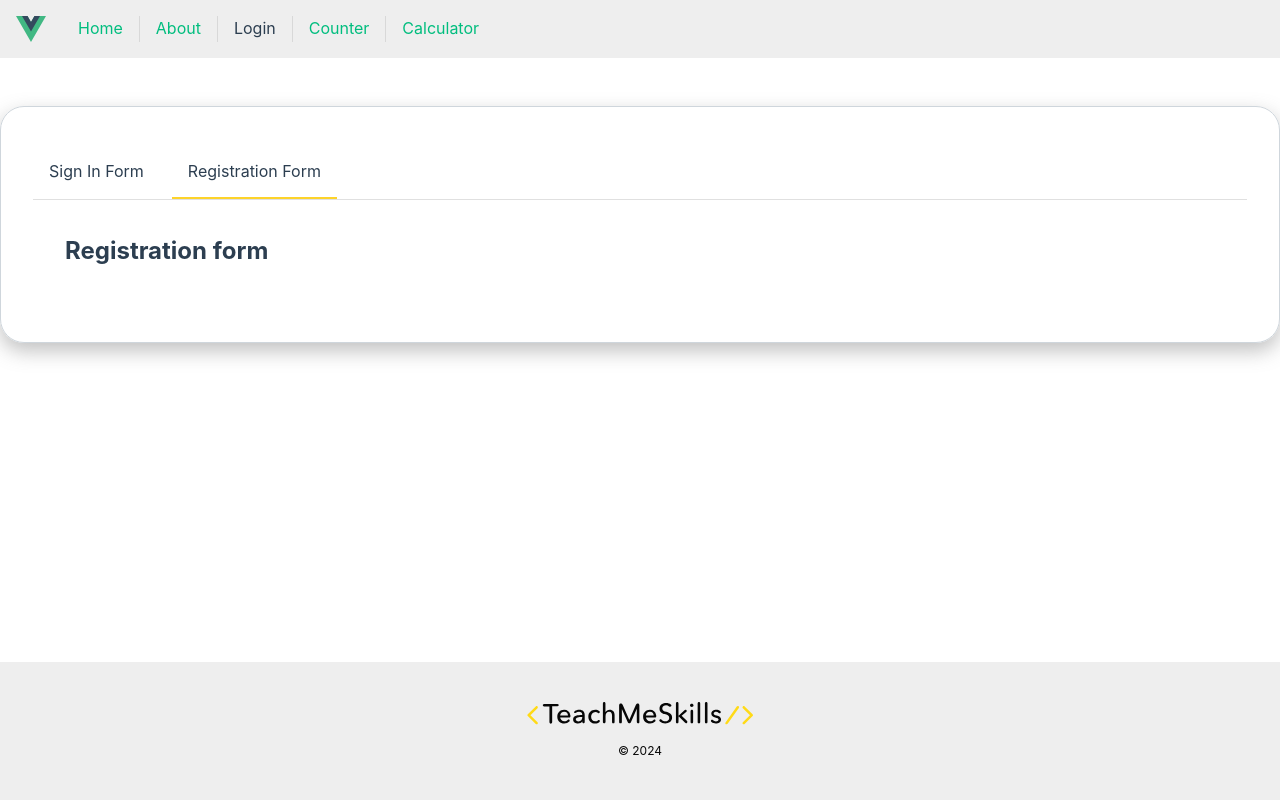
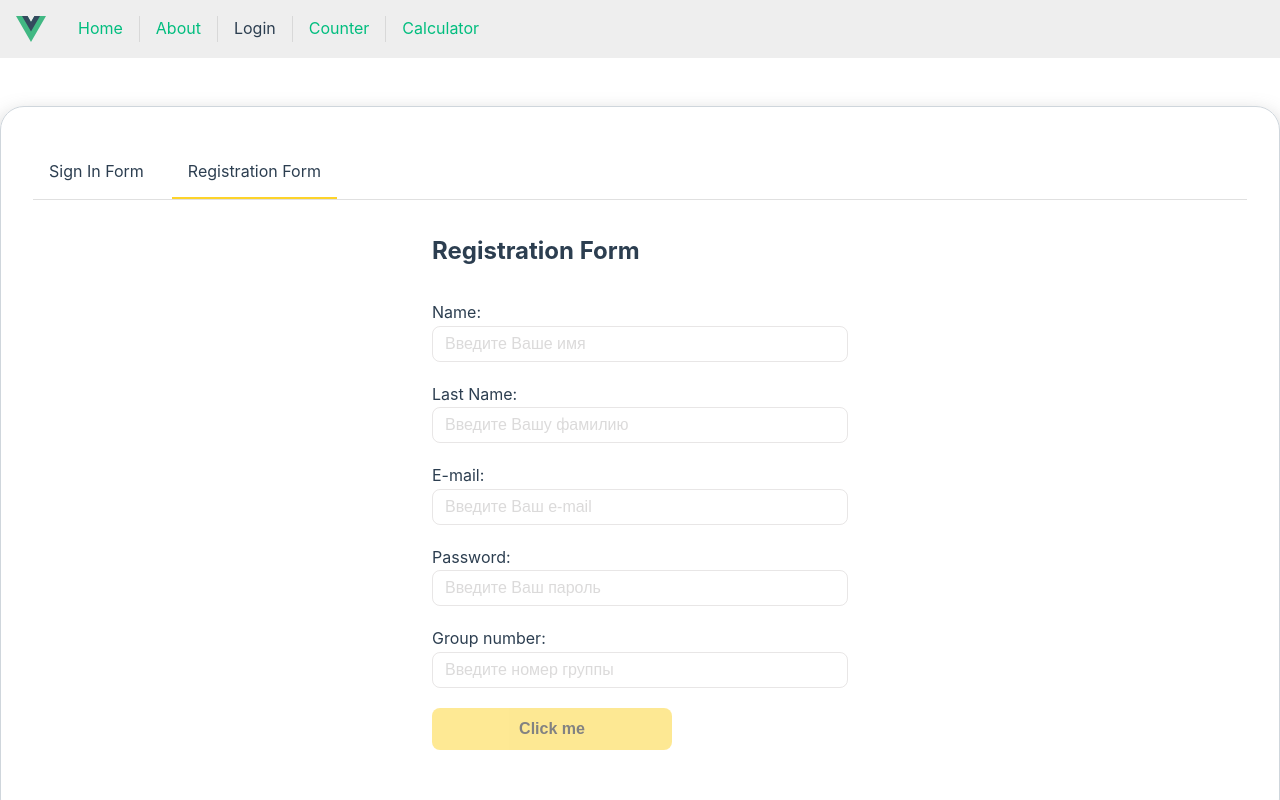
Before and after one commit to Yuri-Kuichik/wd17_vue_app, a Vue app: page /login in a window 1280 px wide. Both pictures are taken after a click on the element "Registration Form". Shown: the top 800 px of the page. Built offline with nearby package versions, Linux system fonts and the light colour scheme.

Commit message:
SignIn&Registration Form

```diff
--- a/src/components/BaseInput.vue
+++ b/src/components/BaseInput.vue
@@ -10,10 +10,20 @@ export default {
             required: true
         },
         placeholder: String,
+        value: {
+          type: [String, Number],
+          default: ''
+        },
         errorMessage: {
             type: String,
             default: 'Error message'
         }
+    },
+
+    methods: {
+      inputValue(event) {
+        this.$emit('changeVal', event.target.value)
+      }
     }
 }
 
@@ -26,10 +36,11 @@ export default {
             <input
                 type="text"
                 :name="name"
-                :placeholder
-                @input="$emit('changeValue', $event.target.value)"
+                :placeholder="placeholder"
+                @input="inputValue"
+                :value="value"
             />
-            <span class="base-input__error"> {{ errorMessage }}</span>
+            <span v-if="errorMessage" class="base-input__error"> {{ errorMessage }}</span>
         </div>
     </div>
 
@@ -46,19 +57,18 @@ input {
   width: 100%;
   max-width: 100%;
   min-height: 32px;
-  border: 1px solid rgba(0, 0, 0, .2);
+  border: 1px solid rgba(139, 132, 132, 0.2);
   border-radius: 8px;
   font-size: 1rem;
   cursor: pointer;
   background: var(--color-white) !important;
 
   &::placeholder {
-    color: rgba(0, 0, 0, .26);
+    color: rgba(117, 113, 113, 0.26);
   }
 
   &:focus-visible {
     border-color: rgb(253, 211, 42);
-    /* border-color: var(--color-primary); */
   }
 }
 
@@ -87,11 +97,10 @@ input {
     right: 5px;
     padding: 8px;
     border-radius: 20px;
-    /* color: var(--color-text-emphasis); */
   }
 
   &_password button:hover {
-    background: rgba(192, 201, 216, .2);
+    background: rgba(145, 149, 157, 0.2);
   }
 
   &.js--error input {
@@ -99,7 +108,7 @@ input {
   }
 
   &__error {
-    margin-top: 4px;
+    margin-top: 5px;
     display: block;
     color: var(--colors-error);
     font-size: 12px;
--- a/src/components/RegistrationForm.vue
+++ b/src/components/RegistrationForm.vue
@@ -2,47 +2,137 @@
     export default{
         data() {
             return {
-                username: '',
+                dataUser: {
+                    userName: '',
+                    lastName: '',
+                    email: '',
                     password: '',
-                email: '',
+                    groupNumber: '',
                     course_group: 15,
                     emailErrorMsg: '',
-                passwordErrorMsg: ''
+                    passwordErrorMsg: '',
+                    userNameErrorMsg: '',
+                    lastNameErrorMsg: '',
+                    groupNumberErrorMsg: '',
+                }
             }
         },
 
         methods: {
-            changeVal(val) {
-                console.log(val)
+            changeVal(field, val) {
+                this.dataUser[field] = val
             },
             sendForm() {
                 let data = {
-                    email: this.email,
-                    password: this.password,
-                    username: this.username,
+                    email: this.dataUser.email,
+                    password: this.dataUser.password,
+                    userName: this.dataUser.userName,
+                    lastName: this.dataUser.lastName,
+                    groupNumber: this.dataUser.groupNumber,
                     course_group: 15,
                 }
 
                 console.log(data)
             }
         },
+
+        computed: {
+            isDisabledButton() {
+                const EMAIL_REGEXP = /^(([^<>()[\].,;:\s@"]+(\.[^<>()[\].,;:\s@"]+)*)|(".+"))@(([^<>()[\].,;:\s@"]+\.)+[^<>()[\].,;:\s@"]{2,})$/
+                return !EMAIL_REGEXP.test(this.dataUser.email) ||
+                this.dataUser.password.length < 6 ||
+                !this.dataUser.userName ||
+                !this.dataUser.lastName ||
+                !this.dataUser.groupNumber
+            }
+        }
     }
 </script>
 
 <template>
+    <BaseLayout>
         <div class="registration-form-wrapper">
-        <form class="sign-in-form">
-            <h2>Registration form</h2>
+            <form class="registration-form" @submit.prevent="sendForm">
+                <h2 class="registration-form__title">Registration Form</h2>
 
+                <BaseInput
+                    placeholder="Введите Ваше имя"
+                    label="Name:"
+                    class="registration-form__input"
+                    @changeVal="changeVal('userName', $event)"
+                    :value="dataUser.userName"
+                    name="userName"
+                    :errorMessage="dataUser.userNameErrorMsg"
+                />
 
+                <BaseInput
+                    placeholder="Введите Вашу фамилию"
+                    label="Last Name:"
+                    class="registration-form__input"
+                    @changeVal="changeVal('lastName', $event)"
+                    :value="dataUser.lastName"
+                    name="lastName"
+                    :errorMessage="dataUser.lastNameErrorMsg"
+                />
+
+                <BaseInput
+                    placeholder="Введите Ваш e-mail"
+                    label="E-mail:"
+                    type="email"
+                    class="registration-form__input"
+                    @changeVal="changeVal('email', $event)"
+                    :value="dataUser.email"
+                    name="email"
+                    :errorMessage="dataUser.emailErrorMsg"
+                />
+
+                <BaseInput
+                    placeholder="Введите Ваш пароль"
+                    label="Password:"
+                    type="password"
+                    class="registration-form__input"
+                    @changeVal="changeVal('password', $event)"
+                    :value="dataUser.password"
+                    name="password"
+                    :errorMessage="dataUser.passwordErrorMsg"
+                />
+
+                <BaseInput
+                    placeholder="Введите номер группы"
+                    label="Group number:"
+                    class="registration-form__input"
+                    @changeVal="changeVal('groupNumber', $event)"
+                    :value="dataUser.groupNumber"
+                    name="groupNumber"
+                    :errorMessage="dataUser.groupNumberErrorMsg"
+                />
+
+                <BaseButton
+                    class="registration-form__button"
+                    @click.prevent="sendForm"
+                    :is-disabled="isDisabledButton"
+                />
             </form>
         </div>
+    </BaseLayout>
 </template>
 
 <style lang="scss" scoped>
-  .sign-in-form {
-    &_button {
-        margin-top: 1rem;
+.registration-form {
+    &__title {
+        margin-bottom: 30px;
+    }
+
+    &__input {
+        margin-bottom: 20px;
+    }
+
+    &__button {
+        cursor: pointer;
+
+        &:hover {
+            box-shadow: 0 10px 20px rgba(155, 162, 190, 0.3);
+        }
     }
 }
 </style>
--- a/src/components/SignInForm.vue
+++ b/src/components/SignInForm.vue
@@ -1,4 +1,6 @@
 <script>
+import BaseButton from './BaseButton.vue';
+
     export default{
         data() {
             return {
@@ -6,12 +8,21 @@
                 password: '',
                 emailErrorMsg: '',
                 passwordErrorMsg: '',
+                placeholder: '',
                 loading: false,
                 resData: null
             }
         },
 
         methods: {
+            changeVal(field, value) {
+               if (field === 'Email') {
+                   this.email = value
+               } else if (field === 'Password') {
+                   this.password = value
+               }
+           },
+
             async sendForm() {
                 this.loading = true
 
@@ -33,25 +44,66 @@
 
                 this.loading = false
             }
+        },
+
+        computed: {
+            isDisabledButton() {
+                const EMAIL_REGEXP = /^(([^<>()[\].,;:\s@"]+(\.[^<>()[\].,;:\s@"]+)*)|(".+"))@(([^<>()[\].,;:\s@"]+\.)+[^<>()[\].,;:\s@"]{2,})$/
+                return !EMAIL_REGEXP.test(this.email) || this.password.length < 6
+            }
         }
     }
 
 </script>
 
 <template>
-    <div>
-        <form class="sign-in-form">
-            <h2>Sign In form</h2>
-
+    <BaseLayout>
+        <form class="sign-in-form" @submit.prevent="sendForm">
+            <h2 class="sign-in-form__title">Sign In form</h2>
+            <BaseInput
+                label="Email"
+                name="email"
+                placeholder="Enter your email"
+                class="sign-in-form__input"
+                :error-message="emailErrorMsg"
+                @changeVal="changeVal('Email', $event)"
+                :value="email"
+            />
+            <BaseInput
+                label="Password"
+                name="password"
+                placeholder="Enter your password"
+                class="sign-in-form__input"
+                :error-message="passwordErrorMsg"
+                @changeVal="changeVal('Password', $event)"
+                :value="password"
+            />
+            <BaseButton
+                class="sign-in-form__button"
+                @click.prevent="sendForm"
+                :is-disabled="isDisabledButton"
+                :loading
+            />
         </form>
-    </div>
+    </BaseLayout>
 </template>
 
 <style lang="scss" scoped>
 .sign-in-form {
-    &_button {
-        margin-top: 1rem;
-        width: 100%;
+    &__title {
+        margin-bottom: 30px;
+    }
+
+    &__input {
+        margin-bottom: 20px;
+    }
+
+    &__button {
+        cursor: pointer;
+
+        &:hover {
+            box-shadow: 0 10px 20px rgba(155, 162, 190, 0.3);
+        }
     }
 }
 </style>
```
Lines whose indentation alone changed are shown as unchanged.
